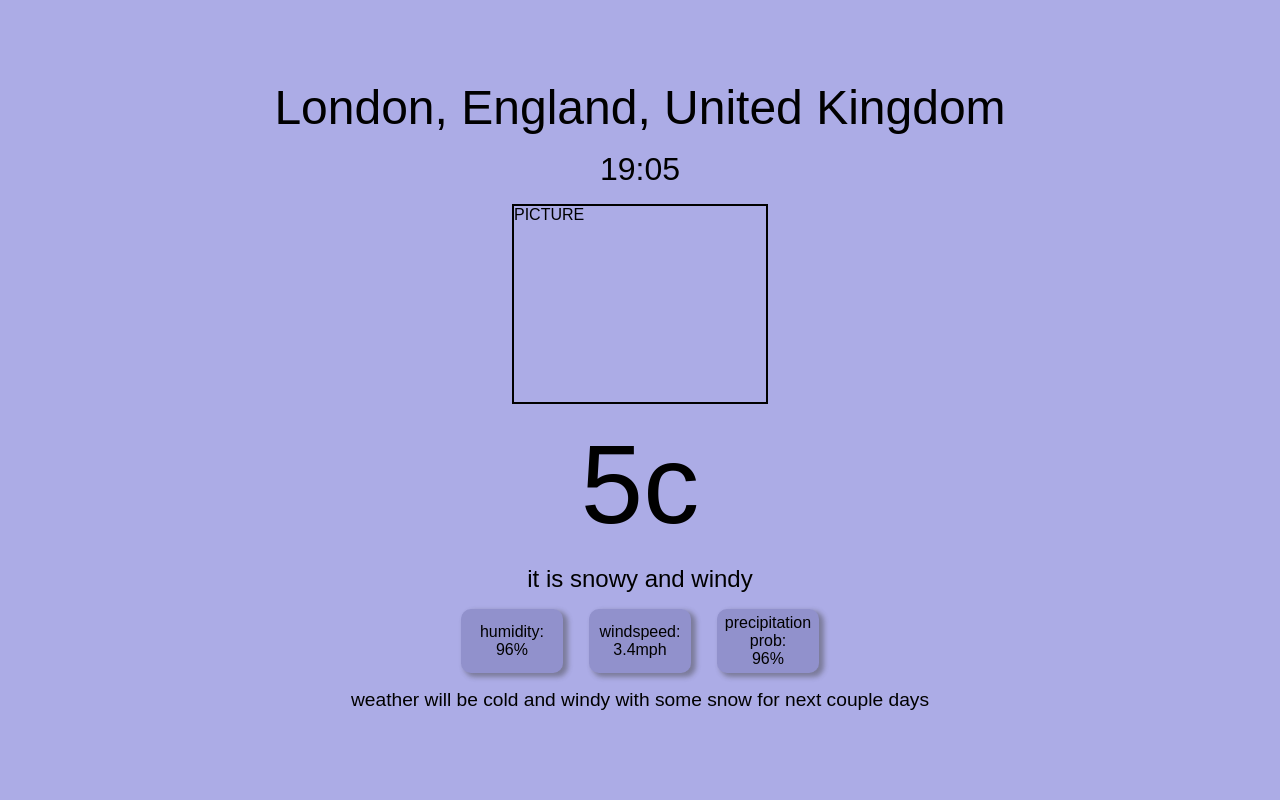
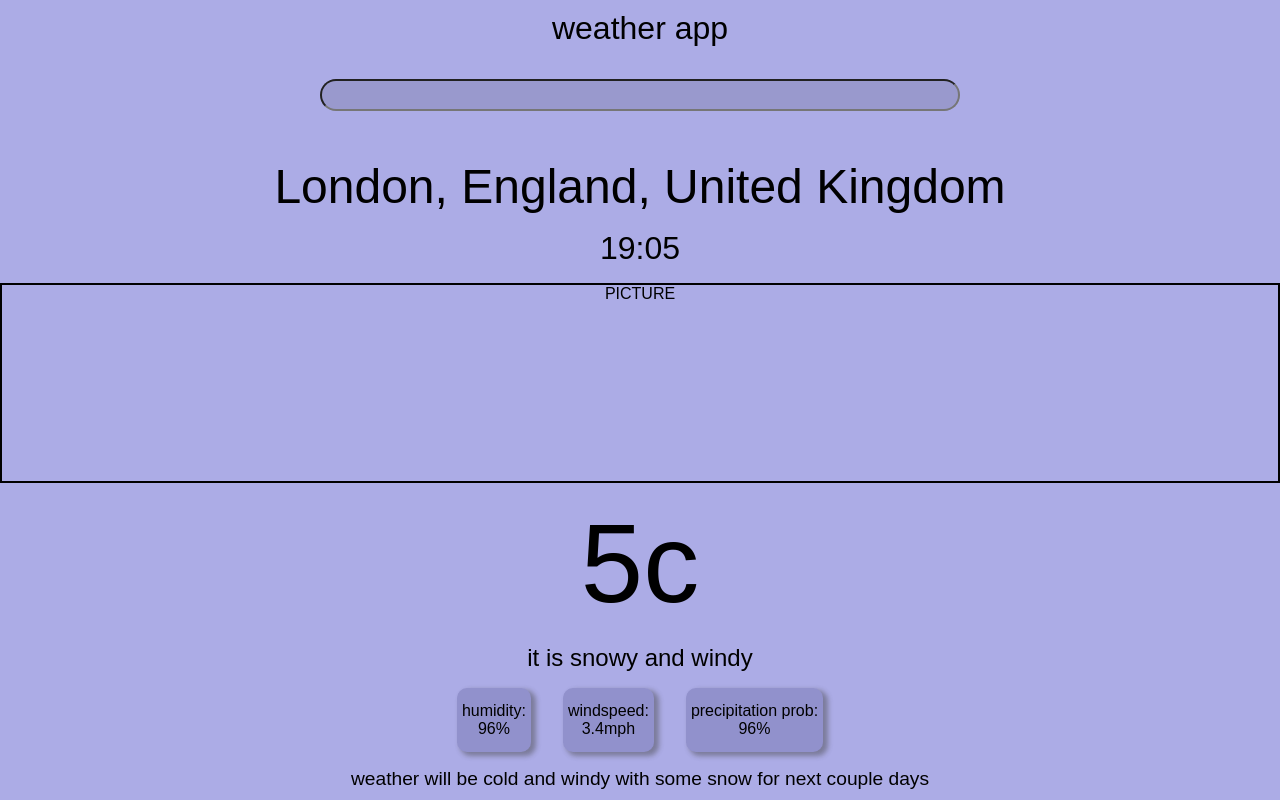
Before and after one commit to kon65138/weather-app, a website built with webpack: page src/index.html in a window 1280 px wide. Built offline with nearby package versions, Linux system fonts and the light colour scheme; no server answers.

Commit message:
adjust html and css to include search bar and title

```diff
--- a/src/index.html
+++ b/src/index.html
@@ -5,6 +5,10 @@
         <title>Webpack App</title>
     </head>
     <body>
+        <div class="title">weather app</div>
+        <div class="searchDiv">
+            <input type="text" id="search">
+        </div>
         <div class="location">London, England, United Kingdom</div>
         <div class="time">19:05</div>
         <div class="icon">PICTURE</div>
--- a/src/style.css
+++ b/src/style.css
@@ -3,7 +3,13 @@
     font-family: sans-serif;
 }
 
+html {
+    height: 100%;
+}
+
 body {
+    min-width: 30rem;
+    height: 100%;
     background-color: rgb(172, 172, 230);
     padding: 0;
     margin: 0;
@@ -14,8 +20,35 @@ body {
     gap: 1rem;
 }
 
+.title {
+    text-align: center;
+    width: 100%;
+    font-size: 2rem;
+}
+
+.searchDiv {
+    margin-top: 2vh;
+    display: flex;
+    justify-content: center;
+    align-items: center;
+}
+
+#search {
+    min-width: 22rem;
+    background-color: rgba(0, 0, 0, 0.11);
+    height: 2rem;
+    border-radius: 20px;
+    width: 50vw;
+    padding: 0 1rem 0 1rem;
+    font-size: 1.3rem;
+}
+
+#search:focus {
+    outline: 2px solid rgba(0, 0, 0, 0.39);
+}
+
 .location {
-    margin-top: 10vh;
+    margin-top: 4vh;
     font-size: 3rem;
 }
 
@@ -25,7 +58,7 @@ body {
 
 .icon {
     height: 25vh;
-    width: 20vw;
+    width: 100vw;
     border: 2px black solid;
 }
 
@@ -38,10 +71,11 @@ body {
 }
 
 .info {
+    gap: 2rem;
     display: flex;
-    width: 30vw;
+    width: 70vw;
     height: 8vh;
-    justify-content: space-around;
+    justify-content: center;
 }
 
 .humidity , .windspeed, .precipitation {
@@ -49,7 +83,8 @@ body {
     background-color: rgba(18, 18, 82, 0.171);
     display: flex;
     border-radius: 10px;
-    width: 8vw;
+    width: fit-content;
+    padding: 5px;
     align-items: center;
     justify-content: center;
     height: 100%;
@@ -60,3 +95,8 @@ body {
 .generalOverview {
     font-size: 1.2rem;
 }
+
+.location, .time, .icon, .temp, .conditions, .info , .generalOverview {
+    text-align: center;
+    min-width: 30rem;
+}
```
